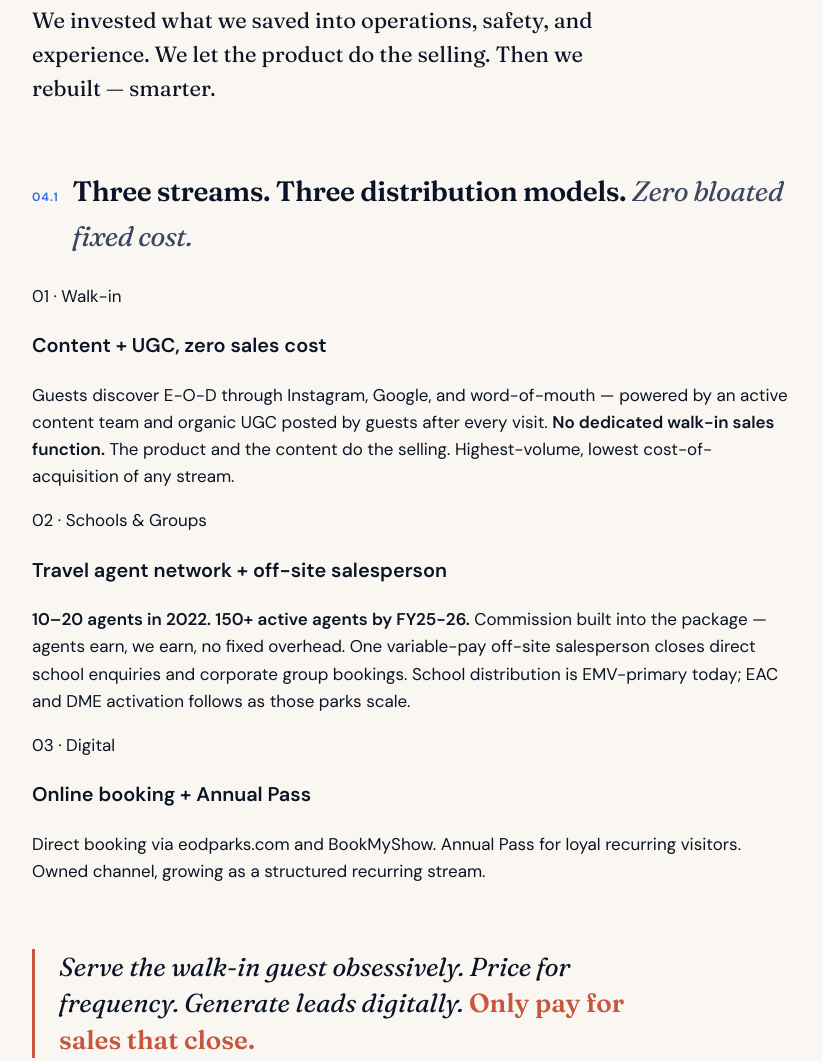
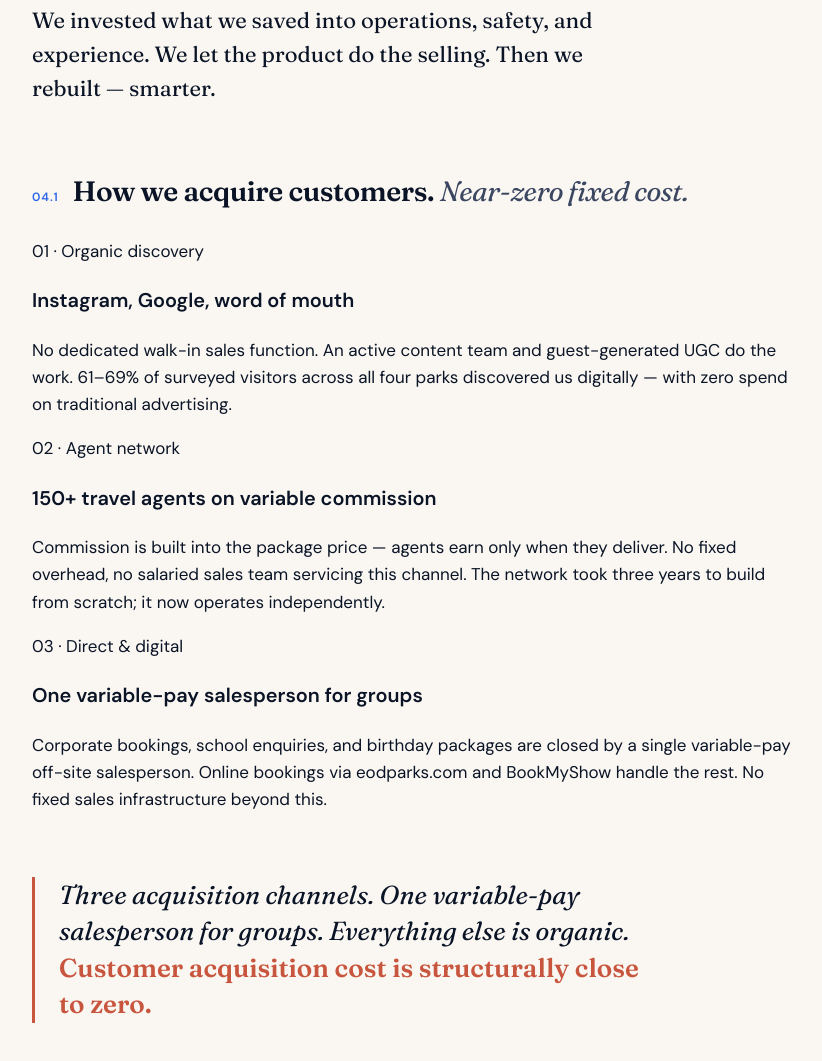
Before and after one commit to eodcfo/vappl-deck, a plain HTML site: page index.html in a window 1280 px wide. Shown: the part 6512-7573 px from the top of the page, without its empty margins (276-1098 px from the left). Drawn offline with Linux system fonts and the light colour scheme.

Commit message:
Ch04.1: reframe as acquisition model, remove revenue stream overlap with Ch07

```diff
--- a/index.html
+++ b/index.html
@@ -1010,29 +1010,29 @@ body{
 
       <div class="section-head">
         <span class="section-head__num">04.1</span>
-        <h2 class="section-head__title">Three streams. Three distribution models. <em>Zero bloated fixed cost.</em></h2>
+        <h2 class="section-head__title">How we acquire customers. <em>Near-zero fixed cost.</em></h2>
       </div>
 
       <div class="streams">
         <div class="stream">
-          <div class="stream__num">01 · Walk-in</div>
-          <h3 class="stream__title">Content + UGC, zero sales cost</h3>
-          <p class="stream__desc">Guests discover E-O-D through Instagram, Google, and word-of-mouth — powered by an active content team and organic UGC posted by guests after every visit. <b>No dedicated walk-in sales function.</b> The product and the content do the selling. Highest-volume, lowest cost-of-acquisition of any stream.</p>
+          <div class="stream__num">01 · Organic discovery</div>
+          <h3 class="stream__title">Instagram, Google, word of mouth</h3>
+          <p class="stream__desc">No dedicated walk-in sales function. An active content team and guest-generated UGC do the work. 61–69% of surveyed visitors across all four parks discovered us digitally — with zero spend on traditional advertising.</p>
         </div>
         <div class="stream">
-          <div class="stream__num">02 · Schools &amp; Groups</div>
-          <h3 class="stream__title">Travel agent network + off-site salesperson</h3>
-          <p class="stream__desc"><b>10–20 agents in 2022. 150+ active agents by FY25-26.</b> Commission built into the package — agents earn, we earn, no fixed overhead. One variable-pay off-site salesperson closes direct school enquiries and corporate group bookings. School distribution is EMV-primary today; EAC and DME activation follows as those parks scale.</p>
+          <div class="stream__num">02 · Agent network</div>
+          <h3 class="stream__title">150+ travel agents on variable commission</h3>
+          <p class="stream__desc">Commission is built into the package price — agents earn only when they deliver. No fixed overhead, no salaried sales team servicing this channel. The network took three years to build from scratch; it now operates independently.</p>
         </div>
         <div class="stream">
-          <div class="stream__num">03 · Digital</div>
-          <h3 class="stream__title">Online booking + Annual Pass</h3>
-          <p class="stream__desc">Direct booking via eodparks.com and BookMyShow. Annual Pass for loyal recurring visitors. Owned channel, growing as a structured recurring stream.</p>
+          <div class="stream__num">03 · Direct &amp; digital</div>
+          <h3 class="stream__title">One variable-pay salesperson for groups</h3>
+          <p class="stream__desc">Corporate bookings, school enquiries, and birthday packages are closed by a single variable-pay off-site salesperson. Online bookings via eodparks.com and BookMyShow handle the rest. No fixed sales infrastructure beyond this.</p>
         </div>
       </div>
 
       <p class="closing">
-        Serve the walk-in guest obsessively. Price for frequency. Generate leads digitally. <b>Only pay for sales that close.</b>
+        Three acquisition channels. One variable-pay salesperson for groups. Everything else is organic. <b>Customer acquisition cost is structurally close to zero.</b>
       </p>
 
       <nav class="chapter-nav">
```
